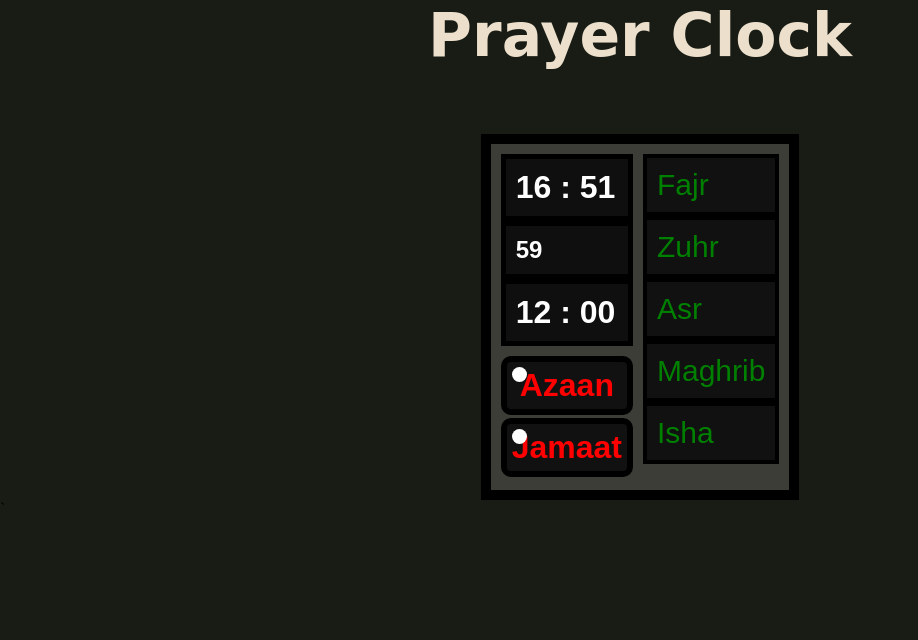
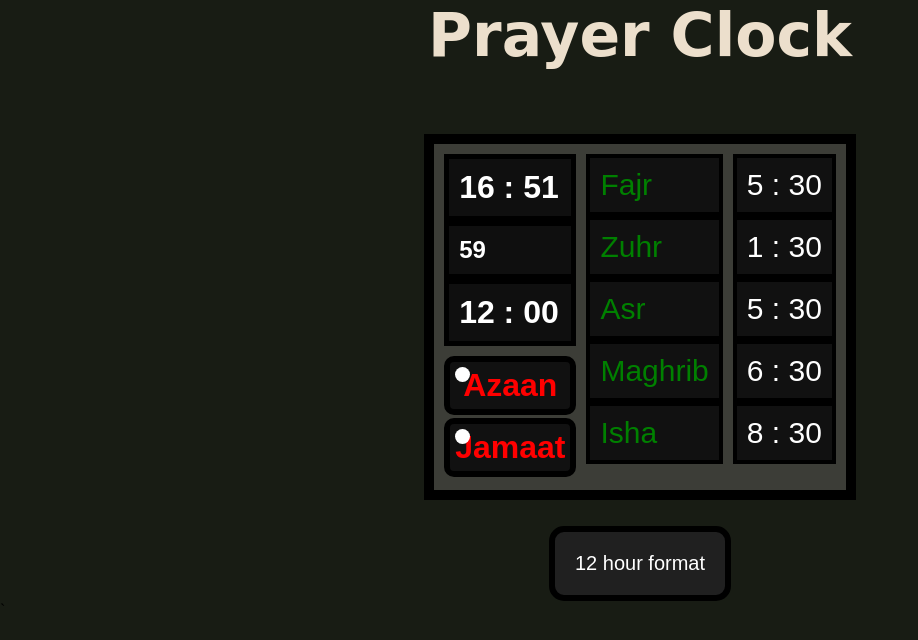
Before and after one commit to RahilSpacex/My-projects, a plain HTML site: page prayerClock/index.html in a window 1280 px wide. Shown: the whole page, without its empty margins (0-918 px from the left). Drawn offline with Linux system fonts and the light colour scheme; a web font is replaced by a local one.

Commit message:
Add a button to change the format of the clock and also added list of prayer times

```diff
--- a/prayerClock/index.html
+++ b/prayerClock/index.html
@@ -23,6 +23,7 @@
         </div>
 
         <div class="list">
+            <div class="prayer">
             <ul>
                 <li id="fajr">Fajr</li>
                 <li id="zuhr">Zuhr</li>
@@ -30,8 +31,19 @@
                 <li id="maghrib">Maghrib</li>
                 <li id="isha">Isha</li>
             </ul>
+            </div>
+            <div class="prayerTime">
+            <ul>
+                <li id="fajrt">5 : 30</li>
+                <li id="zuhrt">1 : 30</li>
+                <li id="asrt">5 : 30</li>
+                <li id="maghribt">6 : 30</li>
+                <li id="ishat">8 : 30</li>
+            </ul>
+            </div>
         </div>
     </div>
+    <input type="button" id="hswitch" value="12 hour format" onclick="switchh()">
 </body>
 
 </html>`
--- a/prayerClock/script.js
+++ b/prayerClock/script.js
@@ -1,4 +1,4 @@
-
+let hformat = false
 const prayerTimes = {
   Fajr : {time : 330, isAm : true},
   Zuhr : {time : 90, isAm : false},
@@ -12,14 +12,33 @@ function startTime() {
     let h = today.getHours()
     let m = today.getMinutes()
     let s = today.getSeconds()
-    h = addZero(h)
+    let fh = changeformat(h)
+    fh = addZero(fh)
     m = addZero(m)
     s = addZero(s)
-    document.getElementById('mt').innerHTML = h + ' : ' + m
+    document.getElementById('mt').innerHTML = fh + ' : ' + m
     document.getElementById('ms').innerHTML = s
     setTimeout(startTime,1000)
+}
+function switchh() {
+  if (hformat === true) {
+    hformat = false
+    document.getElementById('hswitch').value = "24 hour format"
+
+  }else if (hformat === false) {
+    hformat = true
+    document.getElementById('hswitch').value = "12 hour format"
+  }
 }
 function addZero(i) {
     if (i < 10) {i = "0" + i};  // add zero in front of numbers < 10
   return i;
 }
+function changeformat(h) {
+  if (h > 12 && hformat === true) {
+    newh = h - 12
+    return newh
+  }else{
+    return h
+  }
+}
--- a/prayerClock/style.css
+++ b/prayerClock/style.css
@@ -1,4 +1,5 @@
 @import url('https://fonts.googleapis.com/css2?family=Doto:wght@100..900&family=Edu+NSW+ACT+Hand+Pre:wght@400..700&display=swap');
+@import url('https://fonts.googleapis.com/css2?family=Poppins:ital,wght@0,100;0,200;0,300;0,400;0,500;0,600;0,700;0,800;0,900;1,100;1,200;1,300;1,400;1,500;1,600;1,700;1,800;1,900&display=swap');
 *{
     margin: 0;
     padding: 0;
@@ -61,6 +62,10 @@ body{
 .on{
     background-color: green;
 }
+.list{
+    display: flex;
+}
+
 ul li{
     list-style: none;
     font-family: "Doto", sans-serif;
@@ -71,3 +76,23 @@ ul li{
     border: 4px solid black;
     color: green;
 }
+.prayerTime li{
+    color: white;
+}
+#hswitch{
+    margin-top: 2%;
+    display: flex;
+    justify-self: center;
+    border: 6px solid black;
+    padding: 20px;
+    color: white;
+    background-color: rgb(32, 32, 32);
+    font-family: "Doto", sans-serif;
+    font-size: 20px;
+    border-radius: 15px;
+}
+#hswitch:hover{
+    cursor: pointer;
+    background-color: rgb(39, 39, 39);
+    border-color: #0f0f0f;
+}
```
